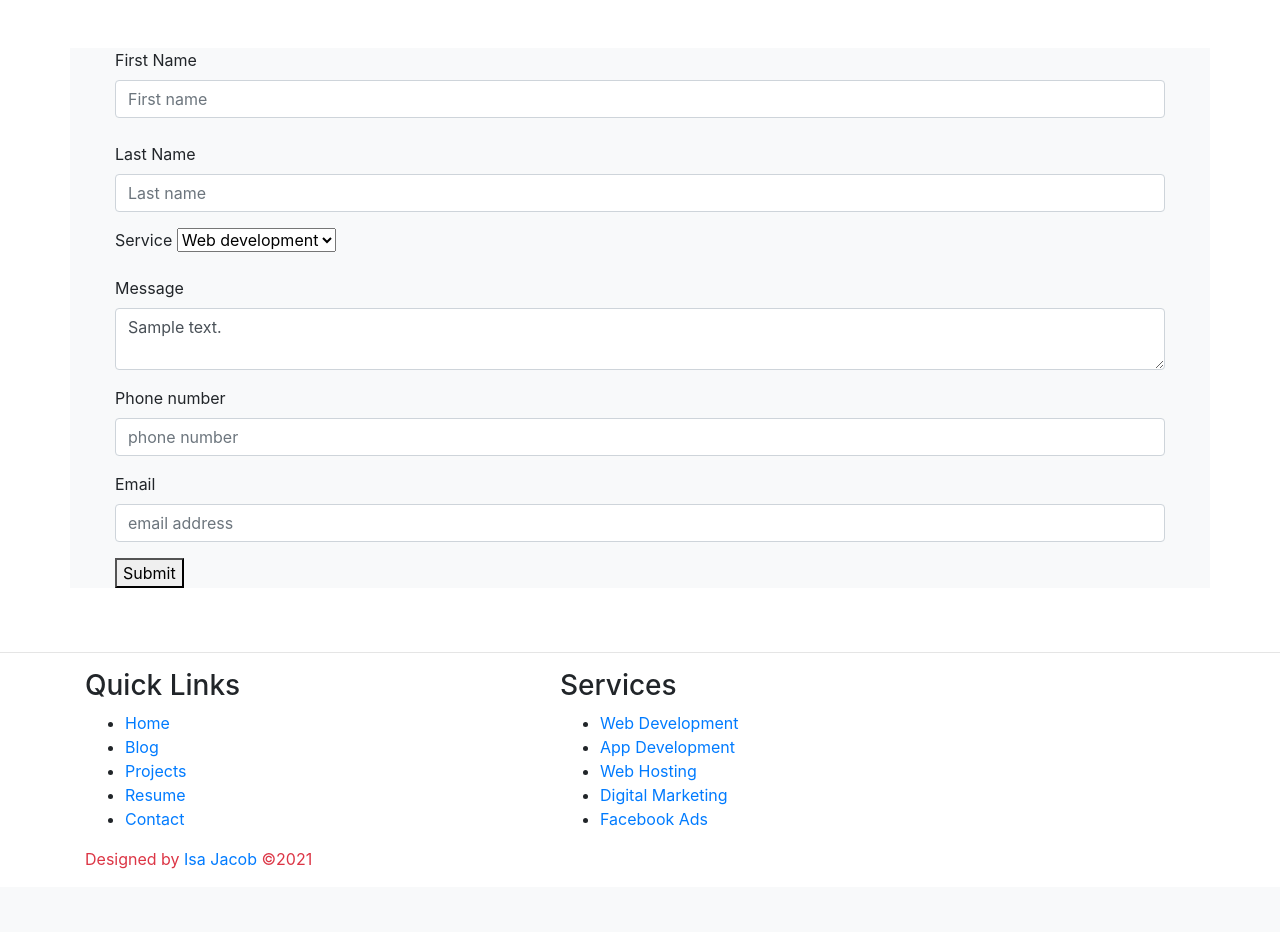
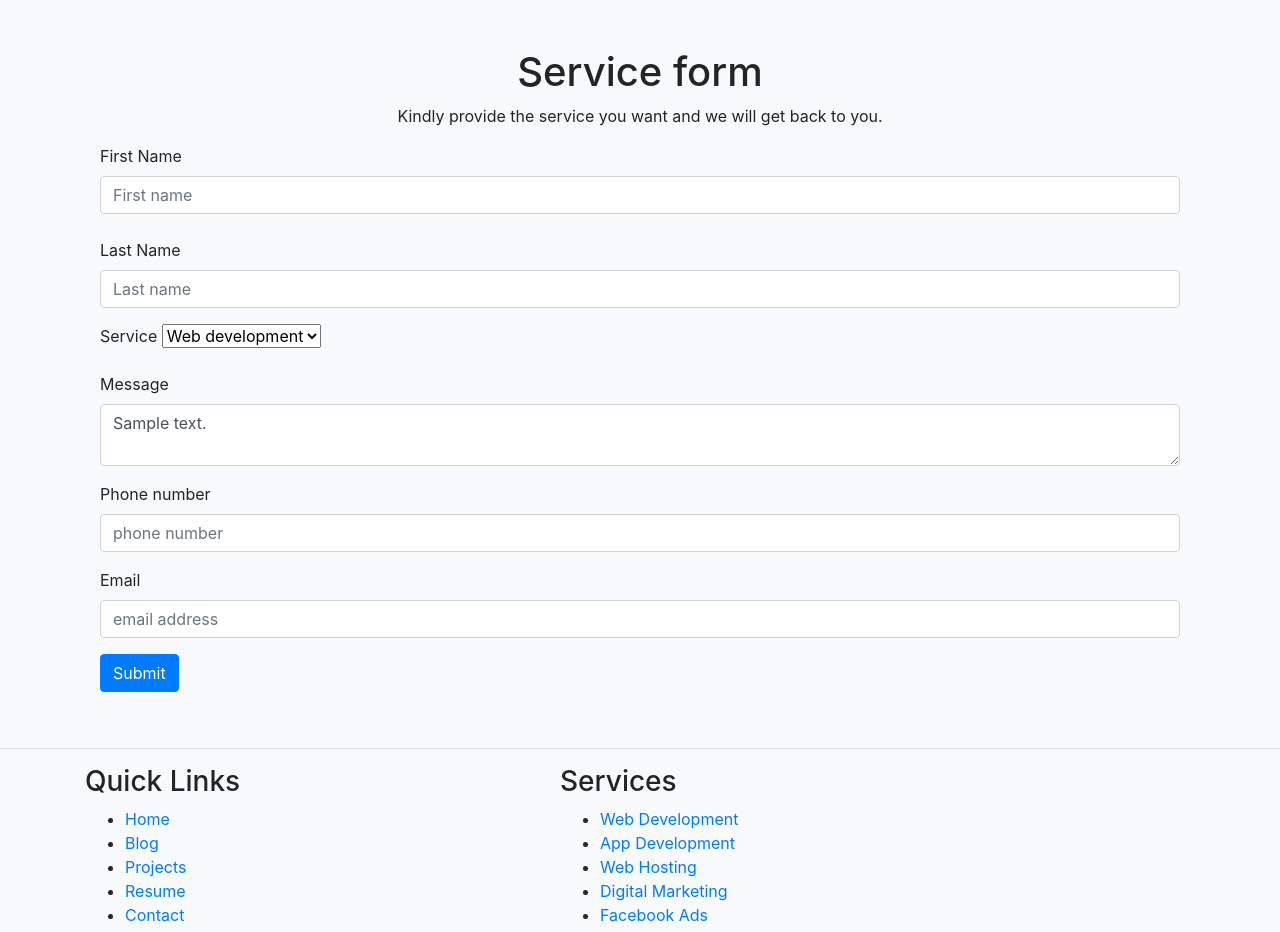
Before and after one commit to Enecode/myblog, a Django app: template blogs/templates/blogs/form.html in a window 1280 px wide. Shown: the part 58-990 px from the top of the page. Before the commit the page ends 927 px from the top, so only its background shows below. Run offline with Django 4.2, Linux system fonts and the light colour scheme; the template is opened without the code that fills it: most values are stand-ins (such as "Sample title", 1, 10 or a date in 2020); some libraries are stand-ins or nearby versions.

Commit message:
added a title head

```diff
--- a/blogs/templates/blogs/form.html
+++ b/blogs/templates/blogs/form.html
@@ -14,12 +14,17 @@
     {% bootstrap_css %}
     {% bootstrap_javascript jquery='full' %}
 </head>
-<body>
-     <main role="main">
-            <div class="container bg-light mb-4">
-                <div class="container">
+<body class="bg-light">
+            <div class="container">
+                <main role="main">
                     <div class="form-group col-md-12">
+                        <div class="text-center">
+                            <h1>Service form</h1>
+                            <p>Kindly provide the service you want and we will get back to you.</p>
+                        </div>
+
                         <form method="post">
+                            {% csrf_token %}
                             <div class="form-group bg-light mb-4">
                                 <label  for="{{ first_name }}">First Name</label><input class="form-control" id="{{ first_name }}" type="text" placeholder="First name" />
                             </div>
@@ -37,7 +42,7 @@
                             </div>
                             <div class="form-group">
                                 <label>Message</label>
-                                <textarea class="form-control">{{ text }}</textarea>
+                                <textarea placeholder="message" class="form-control">{{ text }}</textarea>
                             </div>
 
                             <div class="form-group">
@@ -49,13 +54,13 @@
                             </div>
 
                             <div class="form-group">
-                                <button type="submit">Submit</button>
+                                <button class="btn btn-primary" type="submit">Submit</button>
                             </div>
+
                         </form>
                     </div>
-                </div>
+                </main>
             </div>
-     </main>
 </body>
 </html>
 
```
